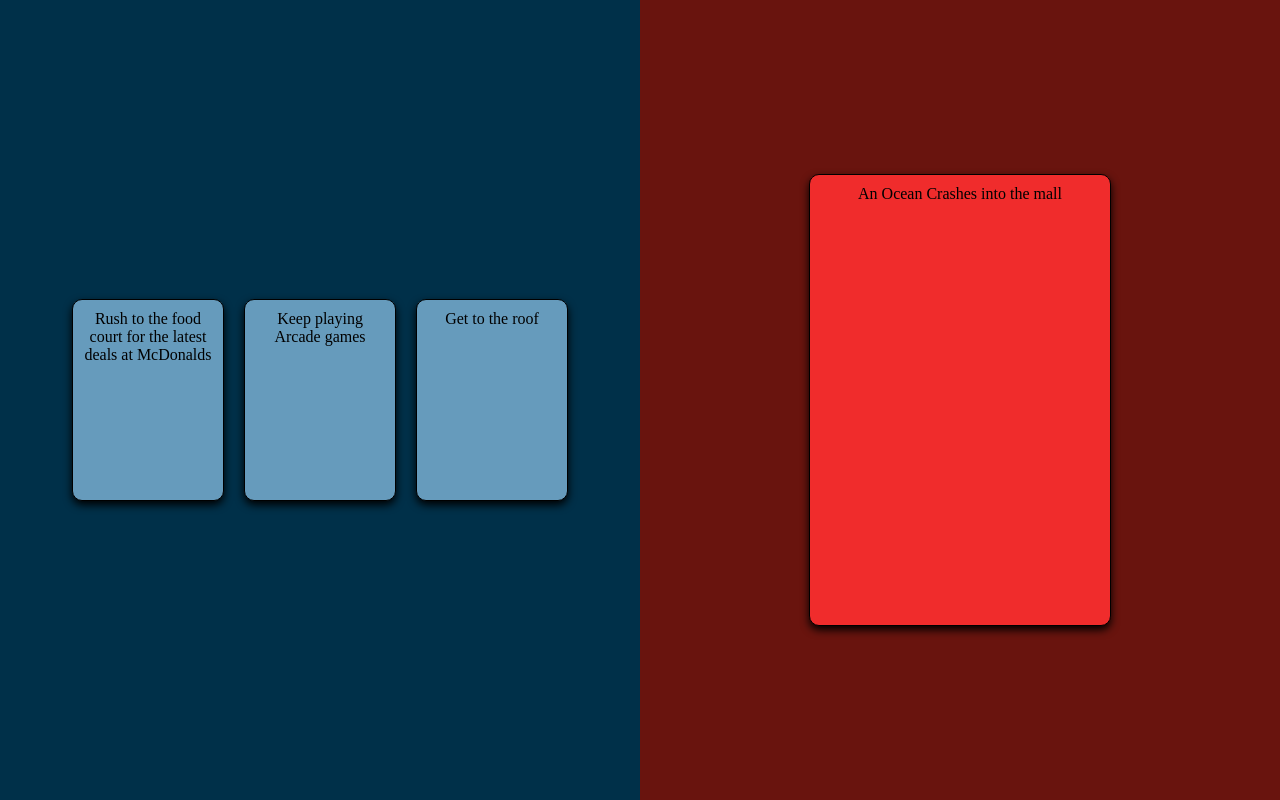
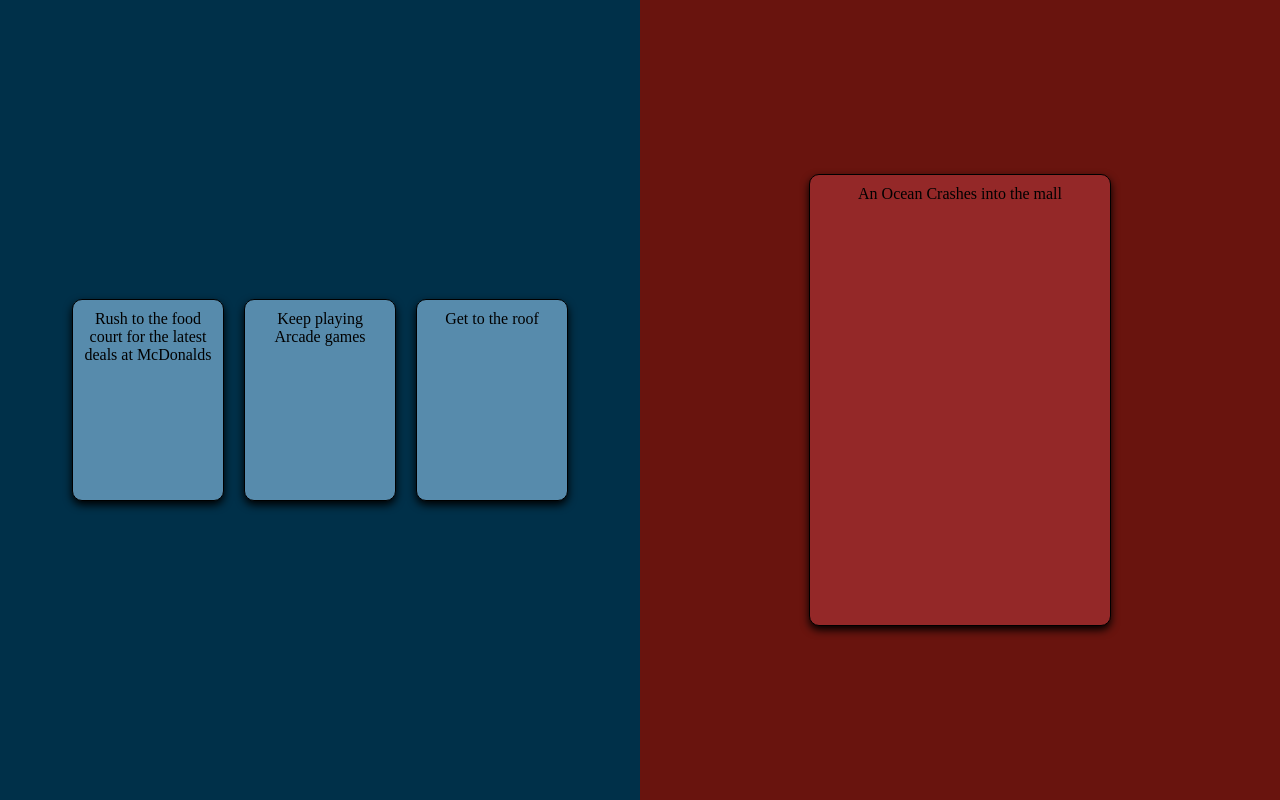
Before and after one commit to aahmed019/Disaster, a website built with webpack: page index.html in a window 1280 px wide. Both pictures are taken after a click on the button "Play". Built offline with nearby package versions, Linux system fonts and the light colour scheme.

Commit message:
quick css changes

```diff
--- a/src/index.js
+++ b/src/index.js
@@ -2,8 +2,8 @@ import disasters from "./scripts/disasters"
 
 document.addEventListener("DOMContentLoaded", () => {
 
-    let playerScore = 4;
-    let disasterScore = 4;
+    let playerScore = 2;
+    let disasterScore = 2;
     let currentRound = 0;
     let direction;
     let solutionCards = document.querySelectorAll('.card')
--- a/src/index.scss
+++ b/src/index.scss
@@ -48,7 +48,8 @@
     width: 150px;
     height: 200px;
     transition: all 1s ease-out;
-    background-color: #669bbc;
+    background-color: #578bac;
+    // background-color: #669bbc;
     border-radius: 10px;
     overflow: hidden;
 
@@ -87,7 +88,8 @@
 .disaster-card{
     border:1px solid black;
     color: black;
-    background-color: rgb(240, 44, 44);
+    background-color: rgb(148, 40, 40);
+    // background-color: rgb(240, 44, 44);
     box-shadow: 0 4px 8px 0 rgba(0,0,0,1);
     transform: translateX(-1000px);
     transition: all 1s ease-out;
```
Also changed, not shown: dist/main.css, dist/main.js.
